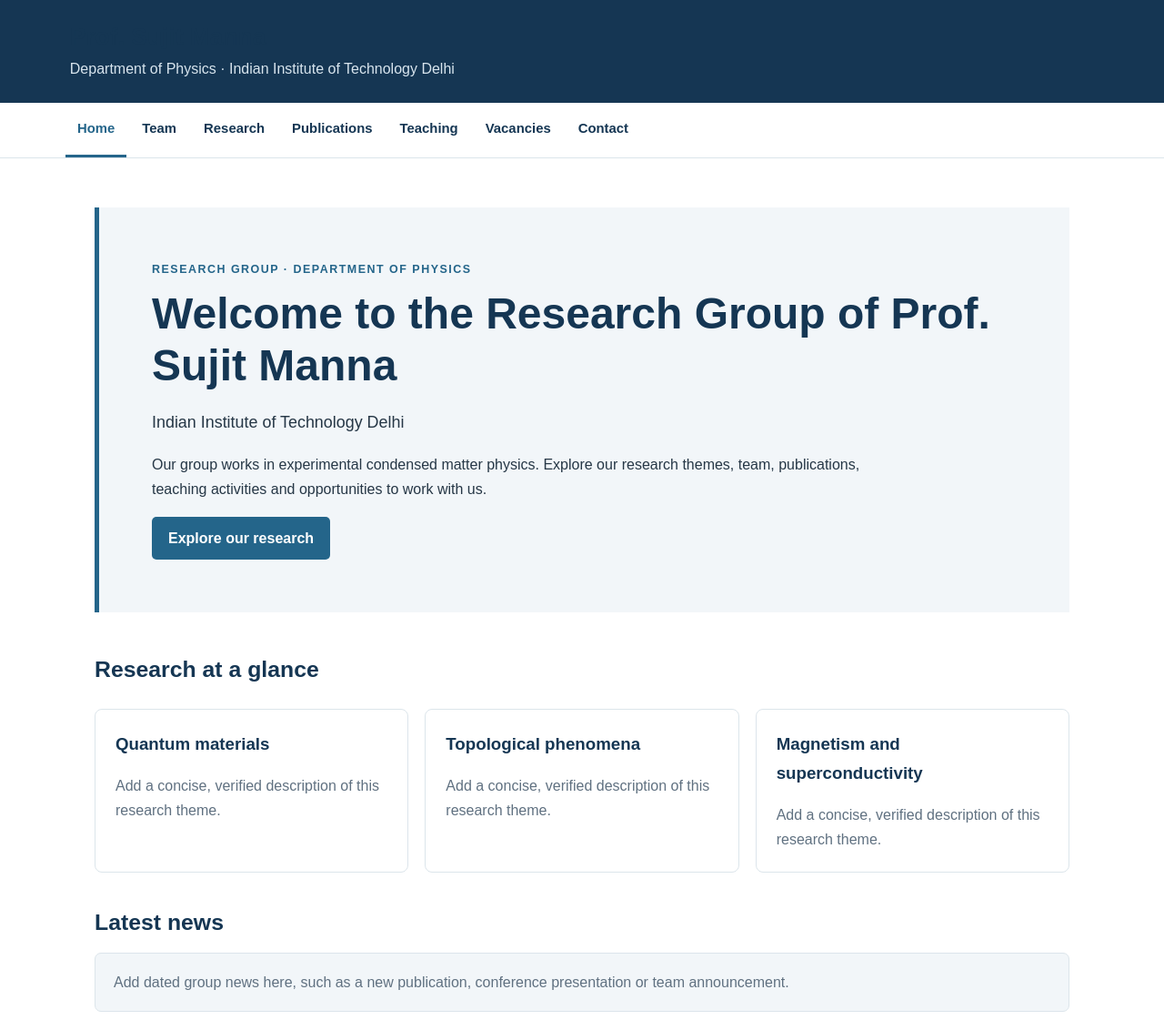
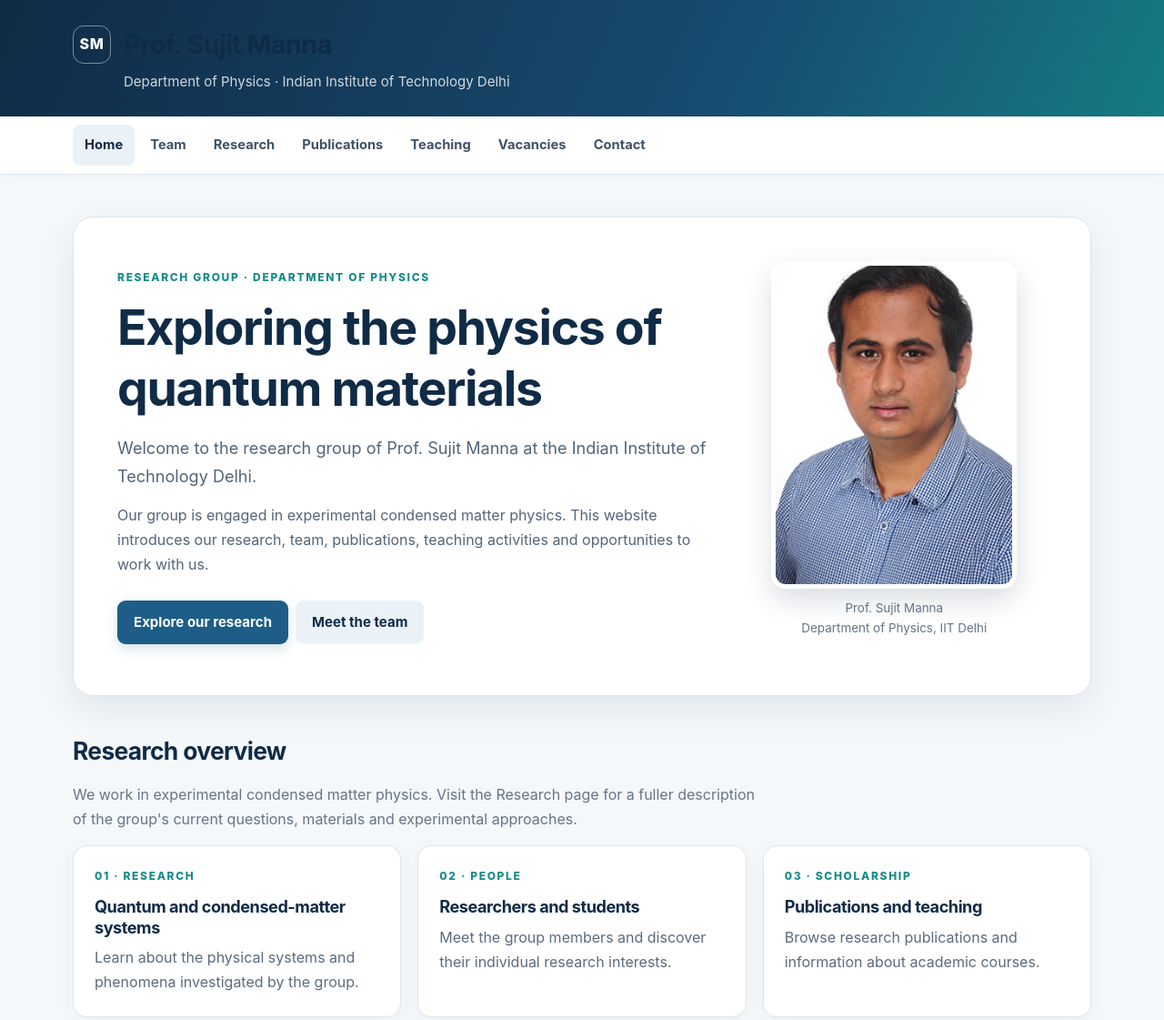
Before and after one commit to surfacephysics/surfacephysics.github.io, a plain HTML site: page index.html in a window 1280 px wide. Shown: the top 1121 px of the page at 91% size. Drawn offline with Linux system fonts and the light colour scheme.

Commit message:
Add files via upload

```diff
--- a/index.html
+++ b/index.html
@@ -1,50 +1,39 @@
 <!DOCTYPE html>
 <html lang="en">
 <head>
-  <meta charset="UTF-8">
-  <meta name="viewport" content="width=device-width, initial-scale=1.0">
-  <meta name="description" content="Research group website of Prof. Sujit Manna, IIT Delhi.">
-  <title>Home | Prof. Sujit Manna</title>
-  <link rel="stylesheet" href="style.css">
+<meta charset="UTF-8"><meta name="viewport" content="width=device-width, initial-scale=1.0">
+<meta name="description" content="Research group of Prof. Sujit Manna, Department of Physics, IIT Delhi.">
+<title>Home | Prof. Sujit Manna · IIT Delhi</title><link rel="stylesheet" href="style.css">
 </head>
 <body>
-  <header class="site-header">
-    <h2 class="site-title">Prof. Sujit Manna</h2>
-    <p class="site-subtitle">Department of Physics · Indian Institute of Technology Delhi</p>
-  </header>
-  <div class="nav-wrap">
-    <nav aria-label="Main navigation">
-      <a href="index.html" aria-current="page">Home</a>
+<header class="site-header"><div class="header-inner"><div class="brand-line"><div class="brand-mark" aria-hidden="true">SM</div><h2 class="site-title">Prof. Sujit Manna</h2></div><p class="site-subtitle">Department of Physics · Indian Institute of Technology Delhi</p></div></header>
+<div class="nav-wrap"><div class="nav-inner"><nav aria-label="Main navigation"><a href="index.html" aria-current="page">Home</a>
 <a href="team.html">Team</a>
 <a href="research.html">Research</a>
 <a href="publications.html">Publications</a>
 <a href="teaching.html">Teaching</a>
 <a href="vacancies.html">Vacancies</a>
-<a href="contact.html">Contact</a>
-    </nav>
-  </div>
-  <main>
+<a href="contact.html">Contact</a></nav></div></div>
+<main>
 
 <section class="hero">
-  <div class="eyebrow">Research Group · Department of Physics</div>
-  <h1>Welcome to the Research Group of Prof. Sujit Manna</h1>
-  <p class="lead">Indian Institute of Technology Delhi</p>
-  <p>Our group works in experimental condensed matter physics. Explore our research themes, team, publications, teaching activities and opportunities to work with us.</p>
-  <a class="button" href="research.html">Explore our research</a>
+<div class="hero-copy">
+<div class="eyebrow">Research Group · Department of Physics</div>
+<h1>Exploring the physics of quantum materials</h1>
+<p class="lead">Welcome to the research group of Prof. Sujit Manna at the Indian Institute of Technology Delhi.</p>
+<p>Our group is engaged in experimental condensed matter physics. This website introduces our research, team, publications, teaching activities and opportunities to work with us.</p>
+<a class="button" href="research.html">Explore our research</a><a class="button secondary" href="team.html">Meet the team</a>
+</div>
+<div class="hero-photo-wrap"><img class="hero-photo" src="sujit-manna.jpg" alt="Portrait of Prof. Sujit Manna"><p class="photo-caption">Prof. Sujit Manna<br>Department of Physics, IIT Delhi</p></div>
 </section>
-<h2>Research at a glance</h2>
+<section><h2>Research overview</h2><p class="section-intro">We work in experimental condensed matter physics. Visit the Research page for a fuller description of the group's current questions, materials and experimental approaches.</p>
 <div class="grid">
-  <article class="card"><h3>Quantum materials</h3><p>Add a concise, verified description of this research theme.</p></article>
-  <article class="card"><h3>Topological phenomena</h3><p>Add a concise, verified description of this research theme.</p></article>
-  <article class="card"><h3>Magnetism and superconductivity</h3><p>Add a concise, verified description of this research theme.</p></article>
-</div>
-<h2>Latest news</h2>
-<div class="notice">Add dated group news here, such as a new publication, conference presentation or team announcement.</div>
+<article class="card"><div class="eyebrow">01 · Research</div><h3>Quantum and condensed-matter systems</h3><p>Learn about the physical systems and phenomena investigated by the group.</p></article>
+<article class="card"><div class="eyebrow">02 · People</div><h3>Researchers and students</h3><p>Meet the group members and discover their individual research interests.</p></article>
+<article class="card"><div class="eyebrow">03 · Scholarship</div><h3>Publications and teaching</h3><p>Browse research publications and information about academic courses.</p></article>
+</div></section>
+<section><h2>Join the group</h2><div class="notice">Interested in research opportunities? Visit the Vacancies page for information about openings and how to enquire.<br><a href="vacancies.html"><strong>Explore opportunities →</strong></a></div></section>
 
-  </main>
-  <footer class="site-footer">
-    <p><strong>Prof. Sujit Manna</strong> · Department of Physics · IIT Delhi</p>
-    <p>Research group website</p>
-  </footer>
-</body>
-</html>
+</main>
+<footer class="site-footer"><div class="footer-inner"><p><strong>Prof. Sujit Manna</strong> · Department of Physics · IIT Delhi</p><p>Research group website</p></div></footer>
+</body></html>
--- a/style.css
+++ b/style.css
@@ -1,113 +1,34 @@
-:root {
-  --navy: #153653;
-  --blue: #24658a;
-  --ink: #263746;
-  --muted: #607181;
-  --pale: #f2f6f9;
-  --line: #dce5eb;
-  --white: #fff;
-}
-* { box-sizing: border-box; }
-html { scroll-behavior: smooth; }
-body {
-  margin: 0;
-  color: var(--ink);
-  background: var(--white);
-  font: 16px/1.7 Arial, Helvetica, sans-serif;
-}
-a { color: var(--blue); }
-.site-header {
-  background: var(--navy);
-  color: white;
-  padding: 24px max(6%, calc((100% - 1180px)/2));
-}
-.site-title { margin: 0; font-size: 1.65rem; line-height: 1.25; }
-.site-subtitle { margin: 5px 0 0; color: #d8e5ee; }
-.nav-wrap {
-  background: white;
-  border-bottom: 1px solid var(--line);
-  position: sticky;
-  top: 0;
-  z-index: 10;
-}
-nav {
-  max-width: 1180px;
-  margin: auto;
-  padding: 0 22px;
-  display: flex;
-  flex-wrap: wrap;
-  gap: 4px;
-}
-nav a {
-  display: block;
-  padding: 16px 13px;
-  color: var(--navy);
-  text-decoration: none;
-  font-size: .93rem;
-  font-weight: 700;
-  border-bottom: 3px solid transparent;
-}
-nav a:hover, nav a[aria-current="page"] {
-  color: var(--blue);
-  border-bottom-color: var(--blue);
-}
-main { max-width: 1120px; margin: auto; padding: 54px 24px 76px; min-height: 62vh; }
-.hero {
-  background: var(--pale);
-  border-left: 5px solid var(--blue);
-  padding: clamp(28px, 5vw, 58px);
-  margin-bottom: 42px;
-}
-.eyebrow {
-  color: var(--blue);
-  text-transform: uppercase;
-  letter-spacing: .12em;
-  font-size: .78rem;
-  font-weight: 700;
-}
-h1 { color: var(--navy); font-size: clamp(2rem, 4vw, 3rem); line-height: 1.2; margin: 8px 0 18px; }
-h2 { color: var(--navy); font-size: 1.55rem; margin: 34px 0 12px; }
-h3 { color: var(--navy); margin: 0 0 8px; }
-p { max-width: 820px; }
-.lead { font-size: 1.12rem; max-width: 820px; }
-.grid { display: grid; grid-template-columns: repeat(auto-fit, minmax(230px, 1fr)); gap: 18px; margin: 22px 0; }
-.card {
-  border: 1px solid var(--line);
-  border-radius: 8px;
-  padding: 22px;
-  background: white;
-}
-.card p { margin-bottom: 0; color: var(--muted); }
-.notice {
-  background: var(--pale);
-  border: 1px solid var(--line);
-  border-radius: 7px;
-  padding: 18px 20px;
-  color: var(--muted);
-}
-.item { padding: 18px 0; border-bottom: 1px solid var(--line); }
-.item:last-child { border-bottom: 0; }
-.meta { color: var(--muted); font-size: .9rem; }
-.button {
-  display: inline-block;
-  background: var(--blue);
-  color: white;
-  padding: 10px 18px;
-  border-radius: 5px;
-  text-decoration: none;
-  font-weight: 700;
-}
-.site-footer {
-  background: var(--navy);
-  color: #e3edf4;
-  text-align: center;
-  padding: 26px 20px;
-  font-size: .9rem;
-}
-.site-footer p { margin: 4px auto; }
-@media (max-width: 700px) {
-  .site-header { padding: 20px 6%; }
-  nav { padding: 0 10px; gap: 0; }
-  nav a { padding: 12px 9px; font-size: .84rem; }
-  main { padding: 35px 18px 55px; }
-}
+:root{--navy:#102b46;--blue:#1d5d87;--teal:#168b8a;--ink:#233244;--muted:#647487;--paper:#f5f8fb;--line:#dce5ed;--white:#fff;--shadow:0 14px 40px rgba(16,43,70,.09)}
+*{box-sizing:border-box}html{scroll-behavior:smooth}
+body{margin:0;background:var(--paper);color:var(--ink);font:16px/1.7 Inter,ui-sans-serif,system-ui,-apple-system,"Segoe UI",sans-serif}
+a{color:var(--blue);text-decoration:none}a:hover{color:var(--teal)}
+.site-header{color:#fff;background:linear-gradient(115deg,#102b46 0%,#174b70 62%,#167b83 100%);padding:28px 24px 25px}
+.header-inner,main,.nav-inner,.footer-inner{width:min(1120px,calc(100% - 44px));margin:0 auto}
+.brand-line{display:flex;align-items:center;gap:14px}.brand-mark{width:42px;height:42px;border:1px solid #ffffff70;border-radius:12px;display:grid;place-items:center;font-weight:800;letter-spacing:.04em}
+.site-title{margin:0;font-size:clamp(1.25rem,2.6vw,1.8rem);line-height:1.2;letter-spacing:-.02em}
+.site-subtitle{margin:7px 0 0 56px;color:#ffffffcc;font-size:.94rem}
+.nav-wrap{background:#fff;border-bottom:1px solid var(--line);box-shadow:0 3px 12px #102b460a}
+nav{display:flex;flex-wrap:wrap;align-items:center;gap:4px;padding:9px 0}
+nav a{color:#405268;padding:10px 13px;border-radius:8px;font-size:.92rem;font-weight:650}
+nav a:hover,nav a[aria-current=page]{color:var(--navy);background:#eaf2f7}
+main{padding:46px 0 68px;min-height:62vh}
+.eyebrow{color:var(--teal);text-transform:uppercase;font-size:.75rem;font-weight:800;letter-spacing:.14em;margin-bottom:12px}
+h1,h2,h3{color:var(--navy);line-height:1.25;letter-spacing:-.025em}h1{font-size:clamp(2rem,4.3vw,3.35rem);margin:0 0 16px}
+h2{font-size:1.65rem;margin:44px 0 18px}h3{font-size:1.13rem;margin:0 0 9px}
+p{margin:0 0 14px}.lead{font-size:1.13rem;color:#526579;max-width:760px}
+.hero{display:grid;grid-template-columns:minmax(0,1.45fr) minmax(230px,.75fr);gap:38px;align-items:center;background:#fff;border:1px solid var(--line);border-radius:22px;padding:clamp(24px,4vw,48px);box-shadow:var(--shadow)}
+.hero-copy p:not(.lead){max-width:690px;color:#536579}.hero-photo-wrap{justify-self:center;width:min(100%,270px)}
+.hero-photo{display:block;width:100%;aspect-ratio:3/4;object-fit:cover;object-position:center top;border-radius:16px;border:5px solid #fff;box-shadow:0 12px 30px #102b4629}
+.photo-caption{text-align:center;color:var(--muted);font-size:.84rem;margin-top:10px}
+.button{display:inline-flex;align-items:center;justify-content:center;margin:12px 8px 0 0;background:var(--blue);color:#fff;border-radius:9px;padding:11px 18px;font-weight:700;font-size:.94rem;box-shadow:0 5px 14px #1d5d872e}
+.button:hover{background:var(--navy);color:#fff}.button.secondary{background:#eaf2f7;color:var(--navy);box-shadow:none}
+.section-intro{max-width:760px;color:var(--muted)}.grid{display:grid;grid-template-columns:repeat(3,minmax(0,1fr));gap:18px}
+.card{background:#fff;border:1px solid var(--line);border-radius:15px;padding:23px;box-shadow:0 6px 20px #102b460b}
+.card p{color:#5b6b7d;margin-bottom:0}.card .meta{color:var(--teal);font-size:.86rem;font-weight:700;margin-bottom:9px}
+.notice{background:#edf5f7;border-left:4px solid var(--teal);padding:17px 20px;border-radius:0 10px 10px 0;color:#42586a}
+.page-heading{margin-bottom:30px}.listing{display:grid;gap:14px}
+.listing-item{background:#fff;border:1px solid var(--line);border-radius:13px;padding:20px 22px}
+.listing-item h3{margin-bottom:6px}.listing-item p{color:#5b6b7d;margin-bottom:0}
+.profile-card{display:grid;grid-template-columns:150px 1fr;gap:22px;align-items:start}.profile-card img{width:100%;border-radius:12px}
+.site-footer{background:#102b46;color:#ffffffc7;padding:27px 0;font-size:.9rem}.site-footer p{margin:3px 0}.site-footer strong{color:#fff}
+@media(max-width:760px){.hero{grid-template-columns:1fr}.hero-photo-wrap{grid-row:1;width:190px}.grid{grid-template-columns:1fr}.profile-card{grid-template-columns:1fr}.profile-card img{max-width:170px}main{padding-top:30px}nav{gap:2px}nav a{padding:9px 10px;font-size:.88rem}.site-subtitle{margin-left:0}}
```
Also changed, not shown: contact.html (+12 -32 lines), publications.html (+13 -28 lines), research.html (+14 -32 lines), teaching.html (+12 -27 lines), team.html (+13 -31 lines), vacancies.html (+13 -28 lines), README.txt (added), sujit-manna.jpg (added).
